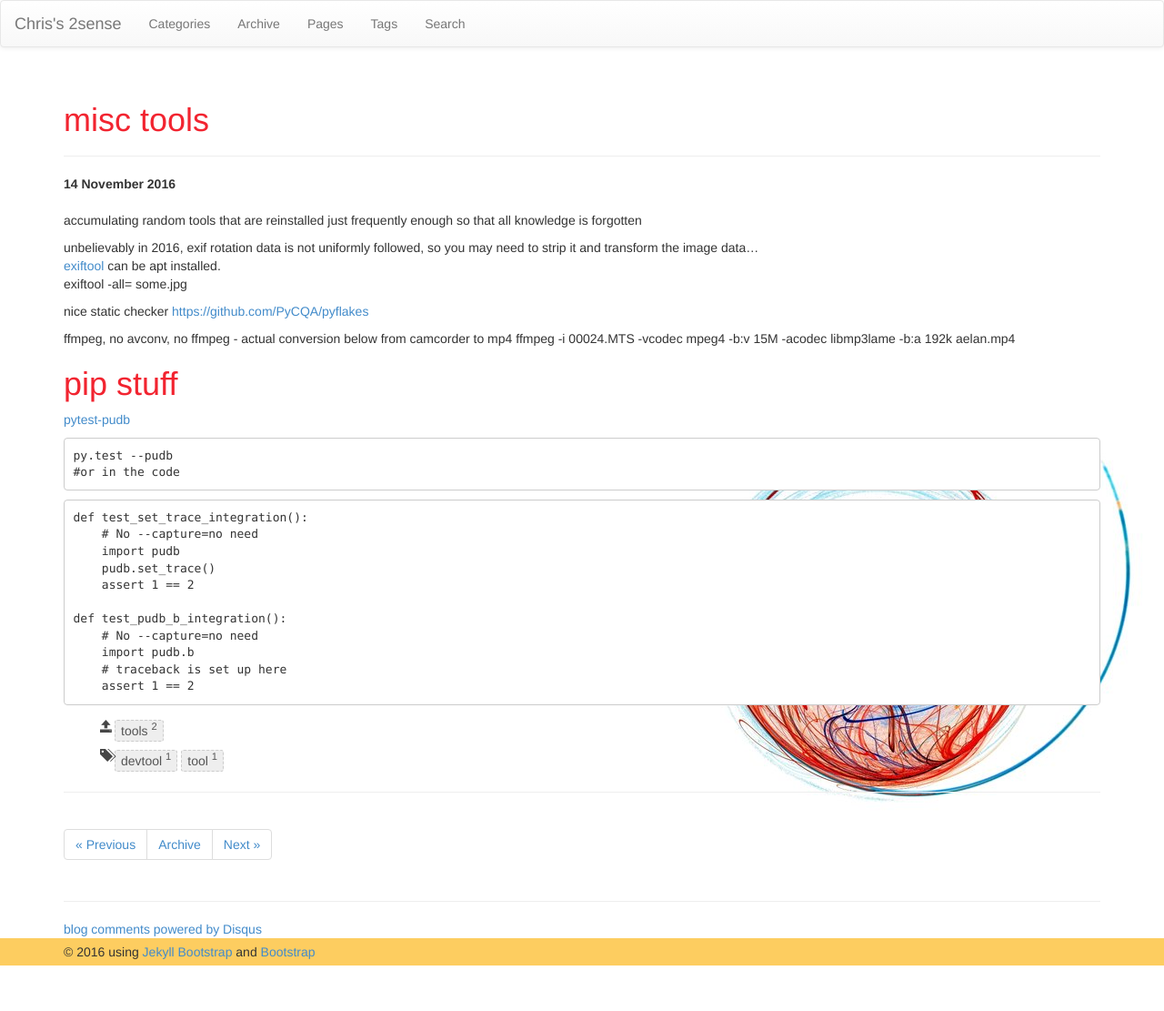
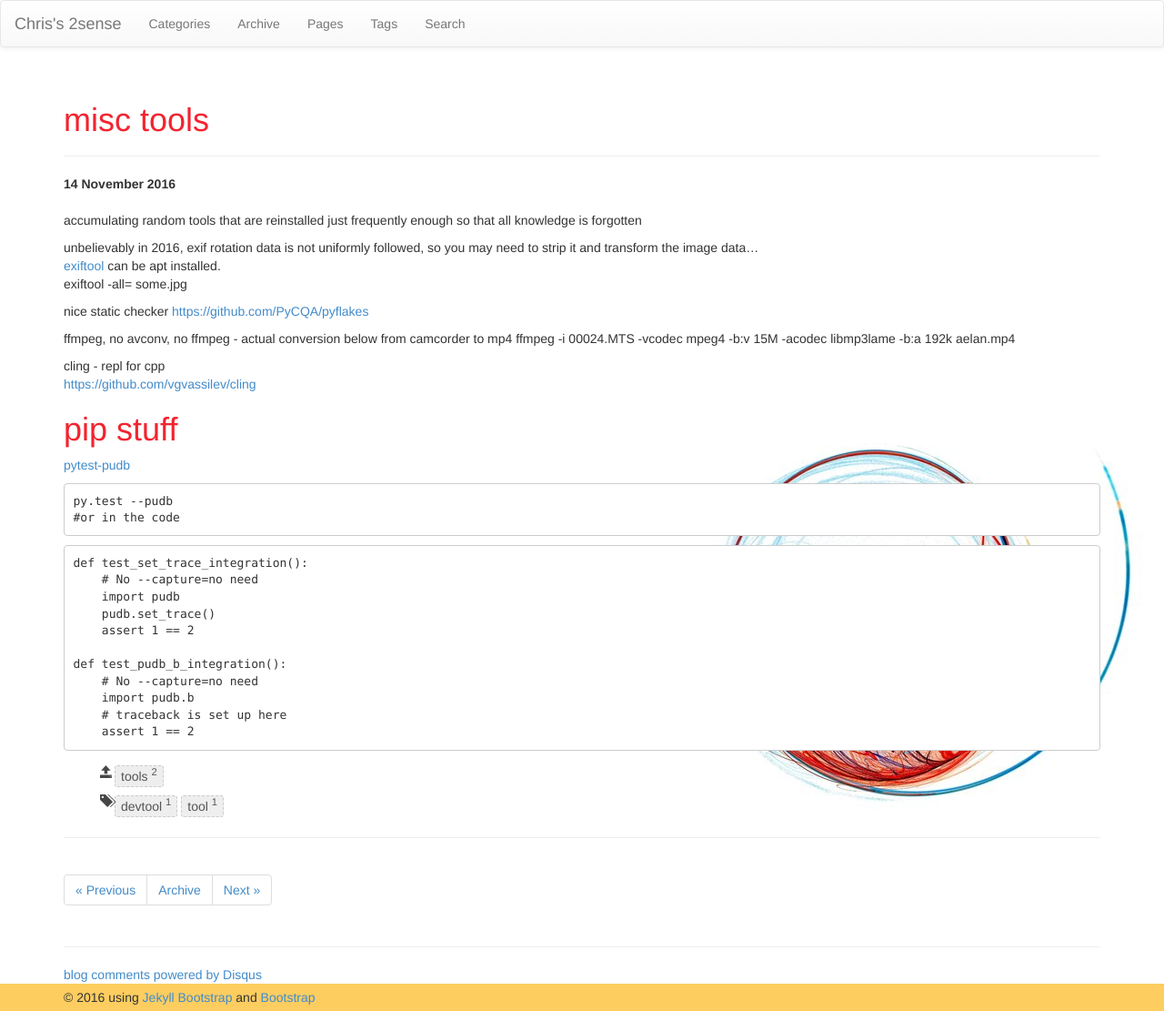
Before and after one commit to faizanvahevaria/chrisamow.github.io, a Jekyll site: the page built from _posts/2016-11-14-misc-tools.md, in a window 1280 px wide. Shown: the whole page at 91% size. Built offline with Jekyll 4.4.1, drawn with Linux system fonts in a browser that asks for light colours; nearby versions of some CDN libraries; comment, search, counter and statistics services are not loaded; before the commit the page ends 1061 px from its top, so only the background shows below that.

Commit message:
blog content

```diff
--- a/_posts/2016-11-14-misc-tools.md
+++ b/_posts/2016-11-14-misc-tools.md
@@ -22,6 +22,10 @@ ffmpeg, no avconv, no ffmpeg - actual conversion below from camcorder to mp4
 ffmpeg -i 00024.MTS -vcodec mpeg4 -b:v 15M -acodec libmp3lame -b:a 192k aelan.mp4
 
 
+cling - repl for cpp
+<https://github.com/vgvassilev/cling>
+
+
 # pip stuff
 
 [pytest-pudb](https://pypi.python.org/pypi/pytest-pudb)
```
